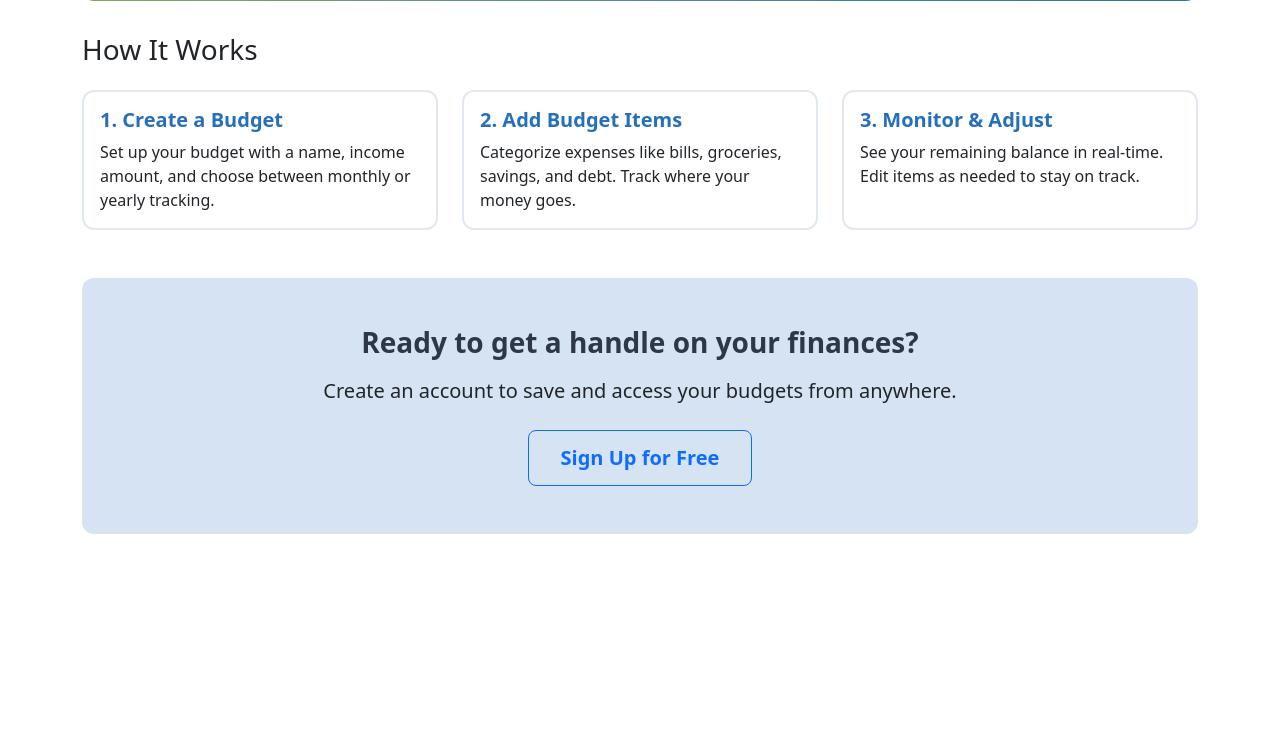
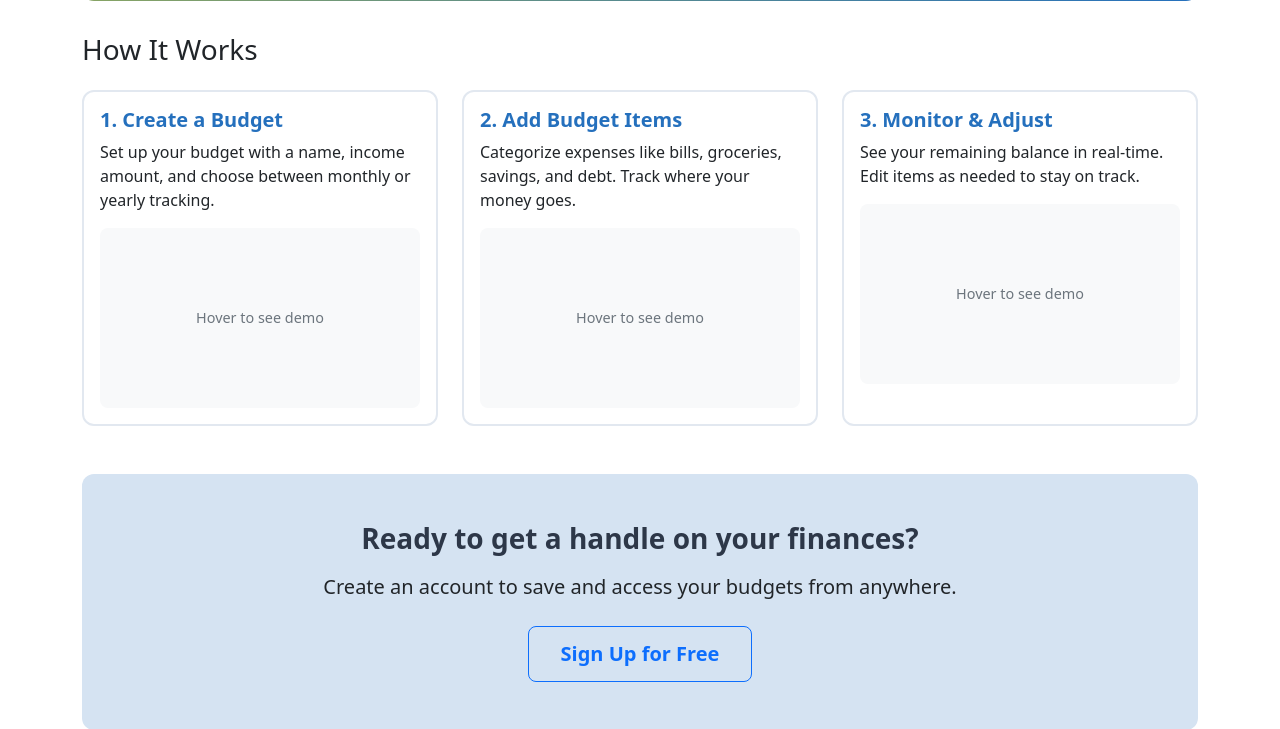
Before and after one commit to audreycode6/budget_app, a Flask app: page / in a window 1280 px wide. Shown: the part 459-1188 px from the top of the page. Before the commit the page ends 993 px from the top, so only its background shows below. Run offline with Flask 3, Linux system fonts and the light colour scheme; some libraries are stand-ins or nearby versions.

Commit message:
WIP add gif to index of demo/site usage

```diff
--- a/src/budget_app/frontend/index.html
+++ b/src/budget_app/frontend/index.html
@@ -67,6 +67,7 @@
       <section class="mb-5">
         <h3 class="mb-4">How It Works</h3>
         <div class="row g-4">
+          <!-- Card 1 -->
           <div class="col-md-4">
             <div class="card h-100">
               <div class="card-body">
@@ -75,9 +76,20 @@
                   Set up your budget with a name, income amount, and choose
                   between monthly or yearly tracking.
                 </p>
+                <!-- Add image container -->
+                <div class="step-demo">
+                  <img
+                    src="/static/images/demos/create-budget.gif"
+                    alt="Creating a budget demo"
+                    class="step-image"
+                    loading="lazy"
+                  />
+                </div>
               </div>
             </div>
           </div>
+
+          <!-- Card 2 -->
           <div class="col-md-4">
             <div class="card h-100">
               <div class="card-body">
@@ -86,9 +98,20 @@
                   Categorize expenses like bills, groceries, savings, and debt.
                   Track where your money goes.
                 </p>
+                <!-- Add image container -->
+                <div class="step-demo">
+                  <img
+                    src="/static/images/demos/create-budget.gif"
+                    alt="Creating a budget demo"
+                    class="step-image"
+                    loading="lazy"
+                  />
+                </div>
               </div>
             </div>
           </div>
+
+          <!-- Card 3 -->
           <div class="col-md-4">
             <div class="card h-100">
               <div class="card-body">
@@ -97,6 +120,15 @@
                   See your remaining balance in real-time. Edit items as needed
                   to stay on track.
                 </p>
+                <!-- Add image container -->
+                <div class="step-demo">
+                  <img
+                    src="/static/images/demos/create-budget.gif"
+                    alt="Creating a budget demo"
+                    class="step-image"
+                    loading="lazy"
+                  />
+                </div>
               </div>
             </div>
           </div>
--- a/src/budget_app/static/stylesheets/application.css
+++ b/src/budget_app/static/stylesheets/application.css
@@ -1,3 +1,66 @@
+.step-card {
+  position: relative;
+  transition:
+    transform 0.2s ease,
+    box-shadow 0.2s ease;
+  cursor: pointer;
+}
+
+.step-card:hover {
+  transform: translateY(-5px);
+  box-shadow: 0 8px 16px rgba(0, 0, 0, 0.1);
+}
+
+.step-demo {
+  margin-top: 1rem;
+  border-radius: 8px;
+  overflow: hidden;
+  background: #f8f9fa;
+  height: 180px; /* Reduced height */
+  display: flex;
+  align-items: center;
+  justify-content: center;
+  position: relative; /* For the ::before pseudo-element */
+}
+
+.step-image {
+  width: 100%;
+  height: 100%;
+  object-fit: cover;
+  opacity: 0;
+  transform: scale(0.95);
+  transition:
+    opacity 0.3s ease,
+    transform 0.3s ease;
+}
+
+.step-card:hover .step-image {
+  opacity: 1;
+  transform: scale(1);
+}
+
+/* Placeholder text when not hovering */
+.step-demo::before {
+  content: 'Hover to see demo';
+  position: absolute;
+  color: #6c757d;
+  font-size: 0.9rem;
+  opacity: 1;
+  transition: opacity 0.3s ease;
+  pointer-events: none; /* Important: prevents blocking hover */
+}
+
+.step-card:hover .step-demo::before {
+  opacity: 0;
+}
+
+/* Ensure cards maintain equal height on larger screens */
+@media (min-width: 768px) {
+  .step-card {
+    min-height: 100%;
+  }
+}
+
 #budget-meta {
   background-color: #d5e3f2;
   /* #cfd4a5; */
```
